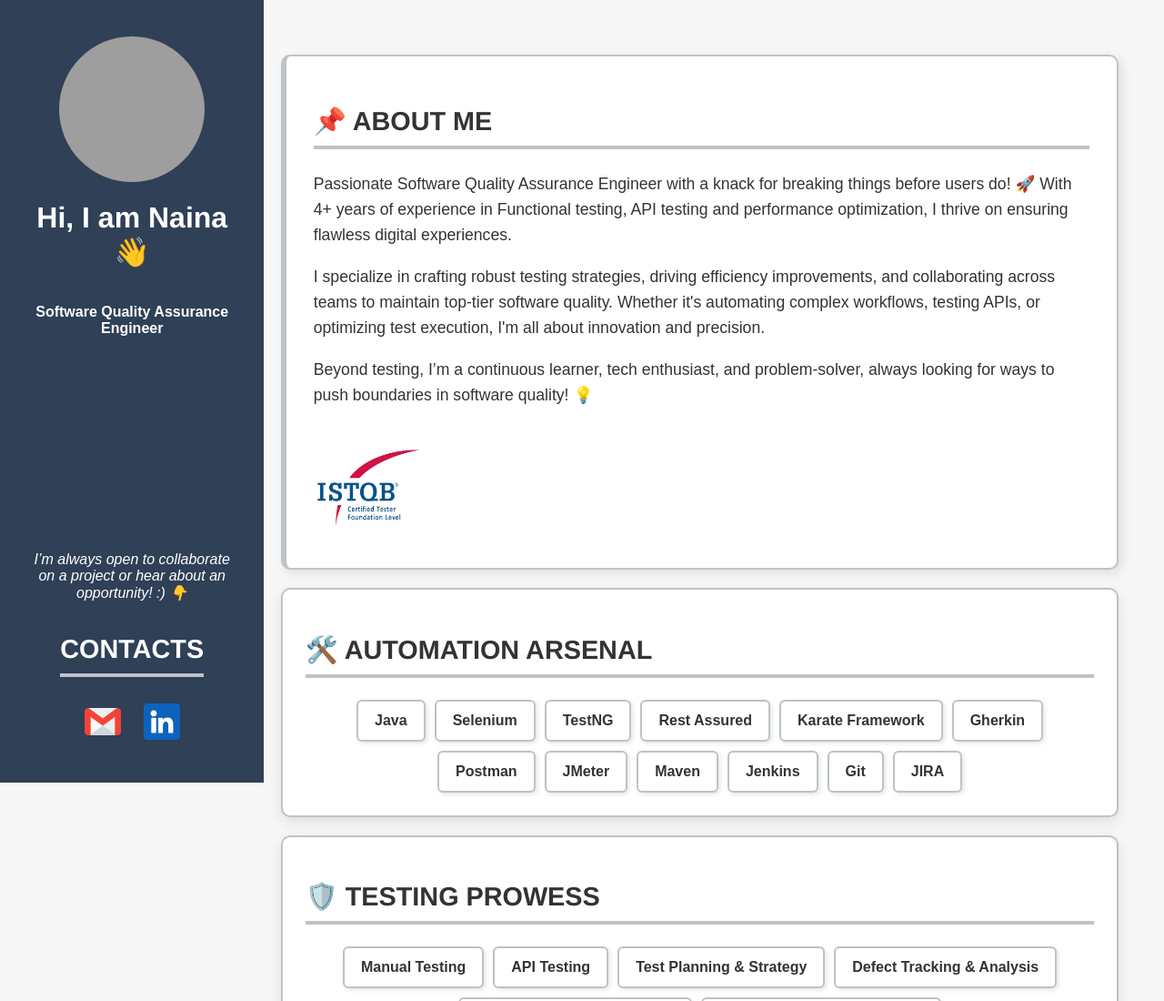
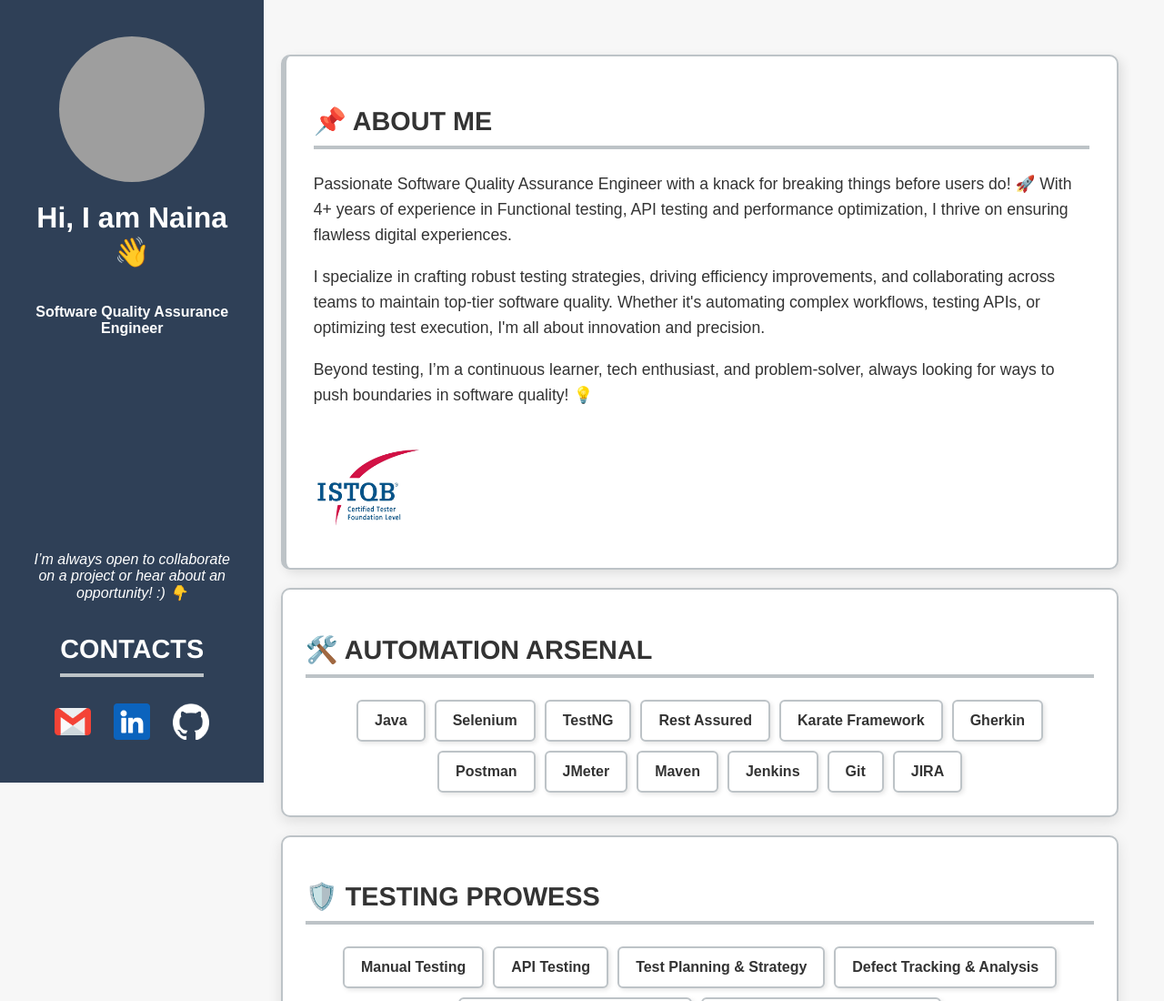
Before and after one commit to itsNainaVerma/itsNainaVerma.github.io, a plain HTML site: page index.html in a window 1280 px wide. Shown: the top 1100 px of the page at 91% size. Drawn offline with Linux system fonts and the light colour scheme; grey boxes are pictures that could not be loaded.

Commit message:
updated contact

```diff
--- a/index.html
+++ b/index.html
@@ -244,6 +244,8 @@
     <div class="contact" style="margin-top:-10px">
       <a href="mailto:naina.verma1903@gmail.com"><img src="email.png" alt="Email"></a>
       <a href="https://linkedin.com/in/itsnainaverma" target="_blank"><img src="linkedin (1).png" alt="LinkedIn"></a>
+      <a href="https://github.com/itsNainaVerma" target="_blank"><img src="github-mark-white.png" alt="GitHub">
+</a>
     </div>
   </div>
 
```
